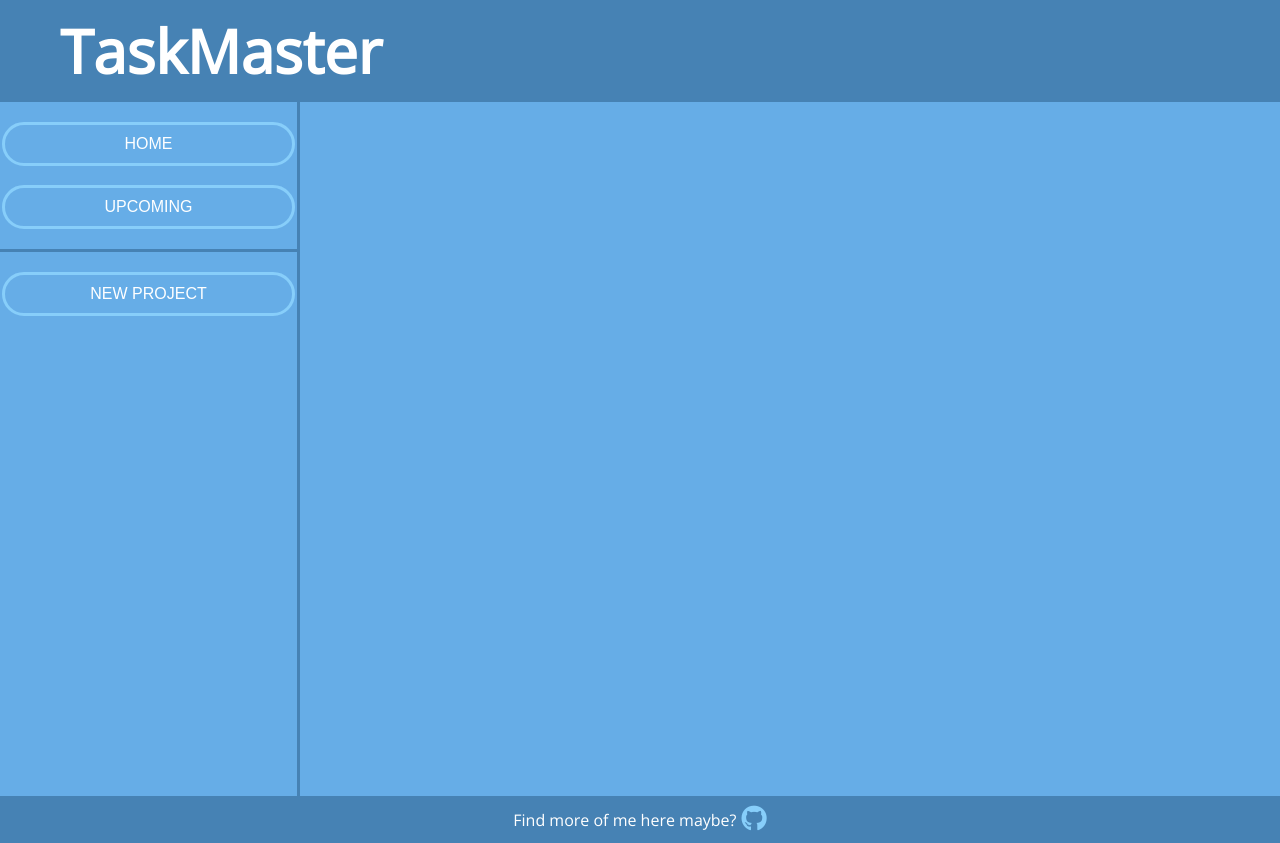
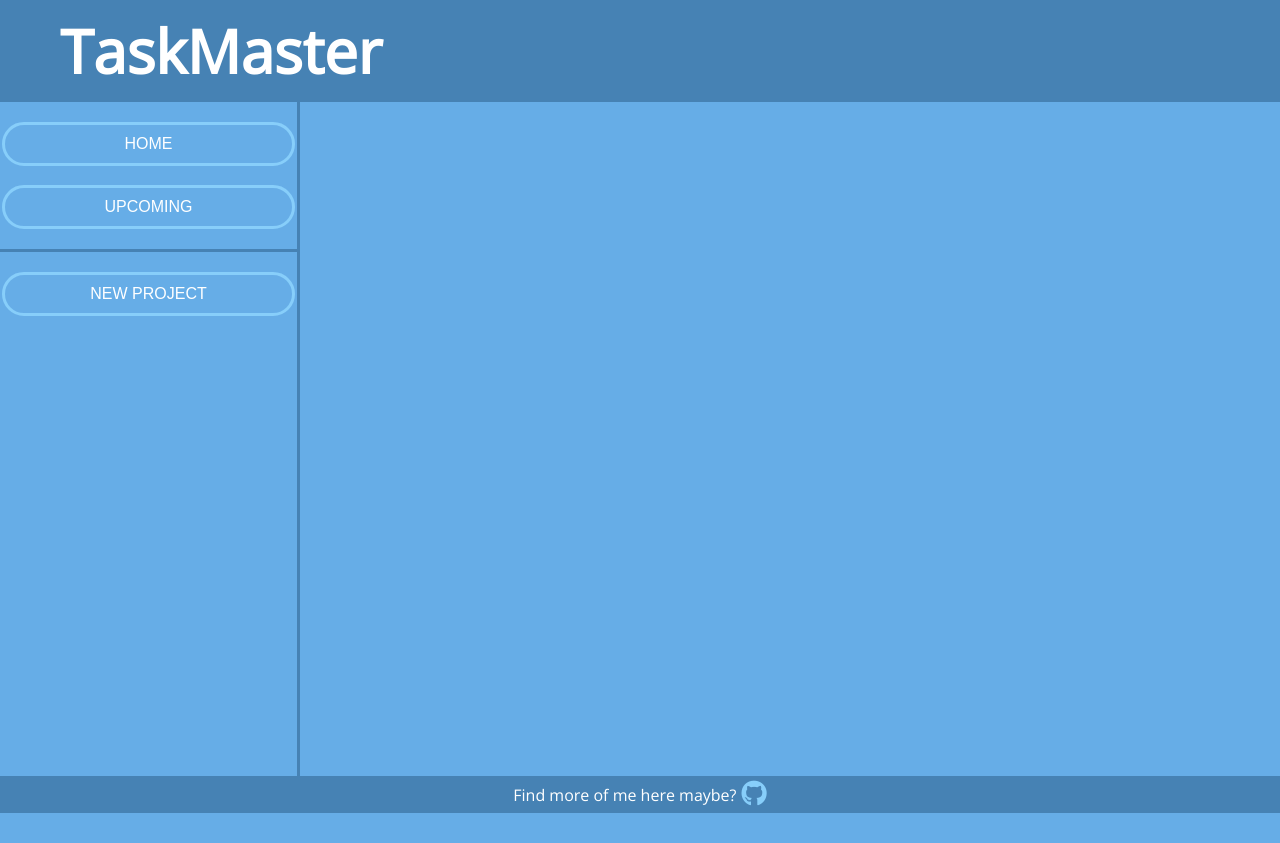
Before and after one commit to Crowe7/TaskMaster, a website: page dist/index.html in a window 1280 px wide. After the commit the page ends 813 px from the top, so only its background shows below. Drawn offline with nearby package versions, Linux system fonts and the light colour scheme.

Commit message:
fixed height bug

```diff
--- a/src/style.css
+++ b/src/style.css
@@ -81,7 +81,7 @@ header h1{
 .all-projects{
     display: flex;
     flex-direction: column;
-    height: 450px;
+    height: 430px;
     overflow-y: auto;
 }
 
@@ -244,7 +244,7 @@ input[type=text]{
     display: flex;
     justify-content: center;
     align-items: center;
-    padding: 10px;
+    padding: 5px;
     background-color: steelblue;
     color: white;
 }
```
